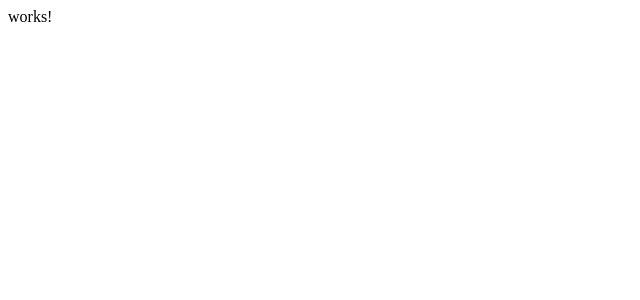
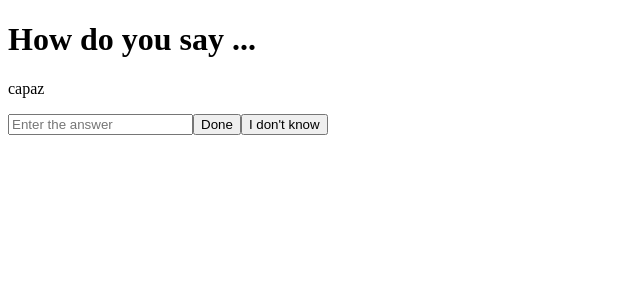
Before and after one commit to javierandres-dev/just_for_fun-how_do_you_say, a React (Vite) app: page / in a window 1280 px wide. Shown: the top 300 px of the page, without its empty margins (0-640 px from the left). Built offline with nearby package versions, Linux system fonts and the light colour scheme.

Commit message:
just for fun

```diff
--- a/src/App.jsx
+++ b/src/App.jsx
@@ -1,5 +1,68 @@
+import { useEffect, useState, useRef } from 'react';
+import words from './data/words.json';
+console.log(words);
 function App() {
-  return <div>works!</div>;
+  const [index, setIndex] = useState(0);
+  const [word, setWord] = useState(words[index]);
+  const [answer, setAnswer] = useState('');
+  const [status, setStatus] = useState(null);
+
+  const inputRef = useRef();
+
+  useEffect(() => {
+    if (status === 'success') nextWord();
+  }, [status]);
+
+  useEffect(() => {
+    setWord(words[index]);
+  }, [index]);
+
+  const handleAnswer = (e) => setAnswer(e.target.value);
+
+  const checkAnswer = () => {
+    if (answer === word.english) {
+      setStatus('success');
+    } else {
+      setStatus('fail');
+    }
+  };
+
+  const revealAnswer = () => {
+    inputRef.current.placeholder = `Type "${word.english}"`;
+  };
+
+  const nextWord = () => {
+    if (inputRef.current.placeholder !== 'Enter the answer') {
+      inputRef.current.placeholder = 'Enter the answer';
+    }
+    setAnswer('');
+    setStatus(null);
+    setIndex(index + 1);
+  };
+
+  return (
+    <>
+      <h1>How do you say ...</h1>
+      <section>
+        <p>{word.spanish}</p>
+        <form>
+          <input
+            type='text'
+            placeholder='Enter the answer'
+            ref={inputRef}
+            value={answer}
+            onChange={handleAnswer}
+          />
+          <button type='button' onClick={checkAnswer}>
+            Done
+          </button>
+          <button type='button' onClick={revealAnswer}>
+            I don't know
+          </button>
+        </form>
+      </section>
+    </>
+  );
 }
 
 export default App;
--- /dev/null
+++ b/src/data/words.json
@@ -0,0 +1,13 @@
+[
+  { "english": "able", "spanish": "capaz", "id": 1 },
+  { "english": "absolutely", "spanish": "absolutamente", "id": 2 },
+  { "english": "act", "spanish": "actuar", "id": 3 },
+  { "english": "actually", "spanish": "en realidad", "id": 4 },
+  { "english": "afraid", "spanish": "temerozo/temeroza", "id": 5 },
+  { "english": "again", "spanish": "otra vez", "id": 6 },
+  { "english": "ago", "spanish": "hace", "id": 7 },
+  { "english": "agree", "spanish": "estar de acuerdo", "id": 8 },
+  { "english": "ahead", "spanish": "adelante", "id": 9 },
+  { "english": "air", "spanish": "aire", "id": 10 },
+  { "english": "", "spanish": "", "id": 0 }
+]
```
